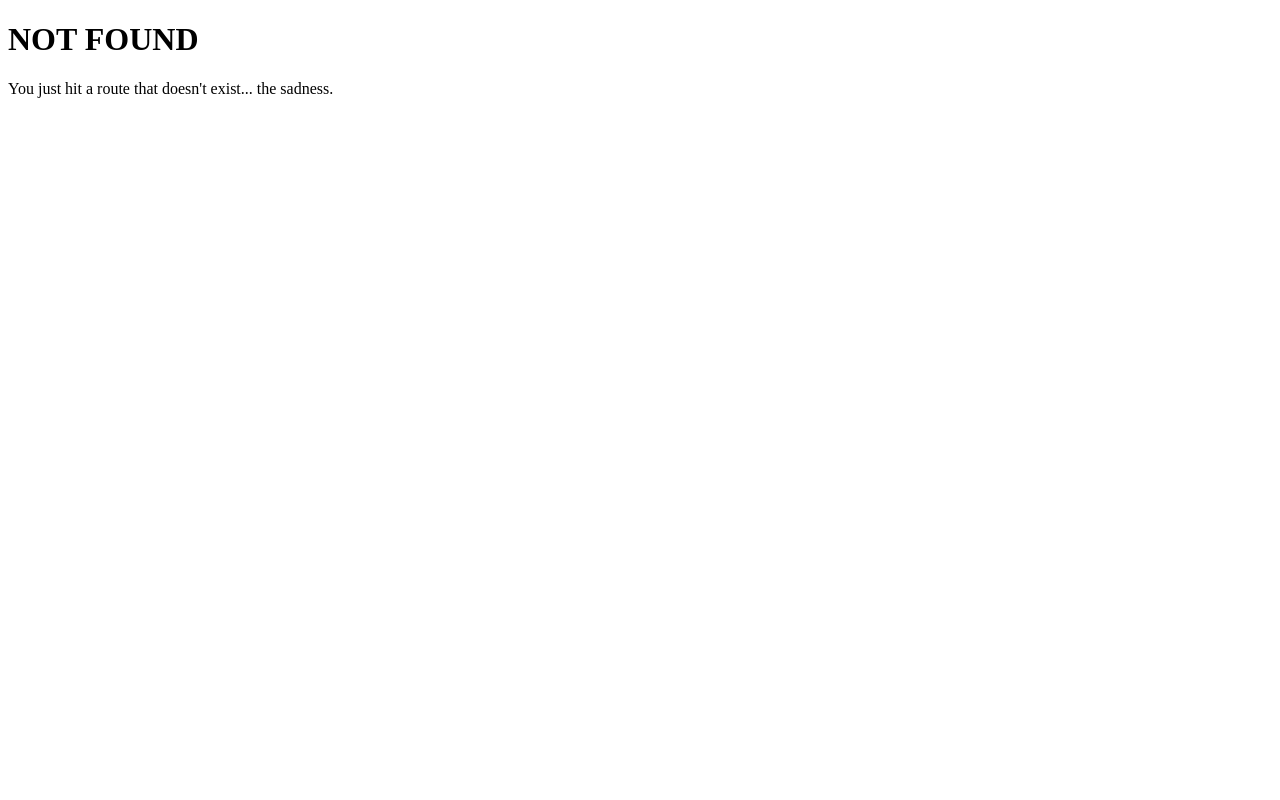
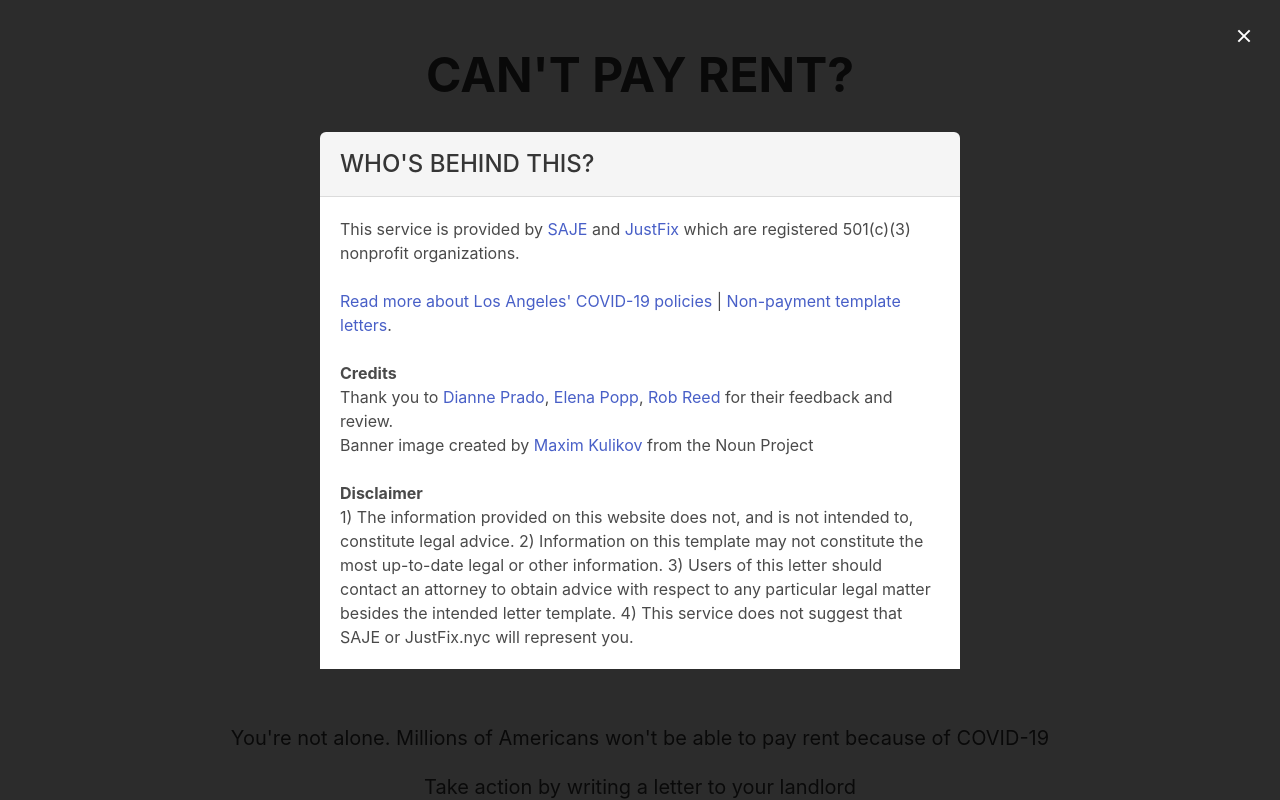
Before and after one commit to JustFixNYC/norent, a Gatsby site: page /about in a window 1280 px wide. Before the commit this address had no page. Shown: the top 800 px of the page. Built offline with nearby package versions, Linux system fonts and the light colour scheme; Gatsby itself is replaced by a stand-in of ours.

Commit message:
added modal

```diff
--- /dev/null
+++ b/src/pages/about.js
@@ -0,0 +1,49 @@
+import React from 'react';
+
+import '../scss/style.scss';
+import Layout from '../components/layout';
+import LandingPageScaffolding from './index.js';
+import { Link } from 'gatsby';
+
+const letterURL = 'https://justfix.app.law/?i=docassemble.playground1:BrQm8N3wh4C8FPDk.yml&reset=1&key=J2NsHXy22cyUyMoTrHq1nujrX';
+
+const AboutModalPage = () => (
+    <Layout>
+        <LandingPageScaffolding />
+        <div className="modal is-active">
+            <div className="modal-background"></div>
+            <div className="modal-card">
+                <header className="modal-card-head">
+                    <p className="modal-card-title is-uppercase has-text-weight-medium">
+                        Who's behind this?
+                    </p>
+                </header>
+                <section className="modal-card-body">
+                    <p>
+                        This service is provided by <a href="https://www.saje.net/" target="_blank" rel="noopener noreferrer">SAJE</a> and <a href="https://www.justfix.nyc/" target="_blank" rel="noopener noreferrer">JustFix</a> which are registered 501(c)(3) nonprofit organizations.
+                    </p>
+                        <br />
+                    <p>
+                        <a href="https://docs.google.com/document/d/1zROFCK_uAmBif0mUk7BZFyELIiSBsu2UgeXZWuiMdpU/edit?skip_itp2_check=true&amp;pli=1" target="_blank" rel="noopener noreferrer">Read more about Los Angeles' COVID-19 policies</a> | <a href="https://docs.google.com/document/d/1sxRp-v9PRXDcnzWfsPbAlTRcC_MEHDbOQ0LdOenIYFI/edit" target="_blank" rel="noopener noreferrer">Non-payment template letters</a>.
+                    </p>
+                        <br />
+                    <h6 className="is-size 5 has-text-weight-bold">Credits</h6>
+                    <p className="italic">
+                        Thank you to <a href="https://www.heartla.org/about-us" target="_blank" rel="noopener noreferrer">Dianne Prado</a>, <a href="https://edn.la/" target="_blank" rel="noopener noreferrer">Elena Popp</a>, <a href="https://www.innercitylaw.org/" target="_blank" rel="noopener noreferrer">Rob Reed</a> for their feedback and review.
+                    </p>
+                    <p className="italic">
+                        Banner image created by <a href="https://thenounproject.com/maxim221" target="_blank" rel="noopener noreferrer">Maxim Kulikov</a> from the Noun Project
+                    </p>
+                        <br />
+                    <h6 className="is-size 5 has-text-weight-bold">Disclaimer</h6>
+                    <p>
+                        1) The information provided on this website does not, and is not intended to, constitute legal advice. 2) Information on this template may not constitute the most up-to-date legal or other information. 3) Users of this letter should contact an attorney to obtain advice with respect to any particular legal matter besides the intended letter template. 4) This service does not suggest that SAJE or JustFix.nyc will represent you.
+                    </p>
+                </section>
+            </div>
+            <Link to='/' className="modal-close is-large" aria-label="close"></Link>
+        </div>
+    </Layout>
+);
+
+export default AboutModalPage;
--- a/src/pages/index.js
+++ b/src/pages/index.js
@@ -3,11 +3,11 @@ import React from 'react';
 import '../scss/style.scss';
 import RentLogo from '../images/rent.svg';
 import Layout from '../components/layout';
+import { Link } from 'gatsby';
 
 const letterURL = 'https://justfix.app.law/?i=docassemble.playground1:BrQm8N3wh4C8FPDk.yml&reset=1&key=J2NsHXy22cyUyMoTrHq1nujrX';
 
-const LandingPage = () => (
-    <Layout>
+export const LandingPageScaffolding = () => (
     <section className="hero is-fullheight">
         <div className="hero-body">
             <div className="container has-text-centered">
@@ -29,7 +29,15 @@ const LandingPage = () => (
                 </a>
             </div>
         </div>
+        <div className="container footer-link has-text-centered">
+            <Link to='/about'>Who's behind this?</Link>
+        </div>
     </section>
+);
+
+const LandingPage = () => (
+    <Layout>
+        <LandingPageScaffolding/>
     </Layout>
 );
 
--- a/src/scss/style.scss
+++ b/src/scss/style.scss
@@ -7,10 +7,14 @@ div.has-text-centered {
 }
 
 .image.rent-logo {
-	margin: 3rem;
+	margin: 2rem 0 1rem 0;
 	img {
 		max-height: 200px;
 	}
+}
+
+.container.footer-link {
+	margin: 0 auto 1.5rem auto;
 }
 
 
```
Lines whose indentation alone changed are shown as unchanged.
